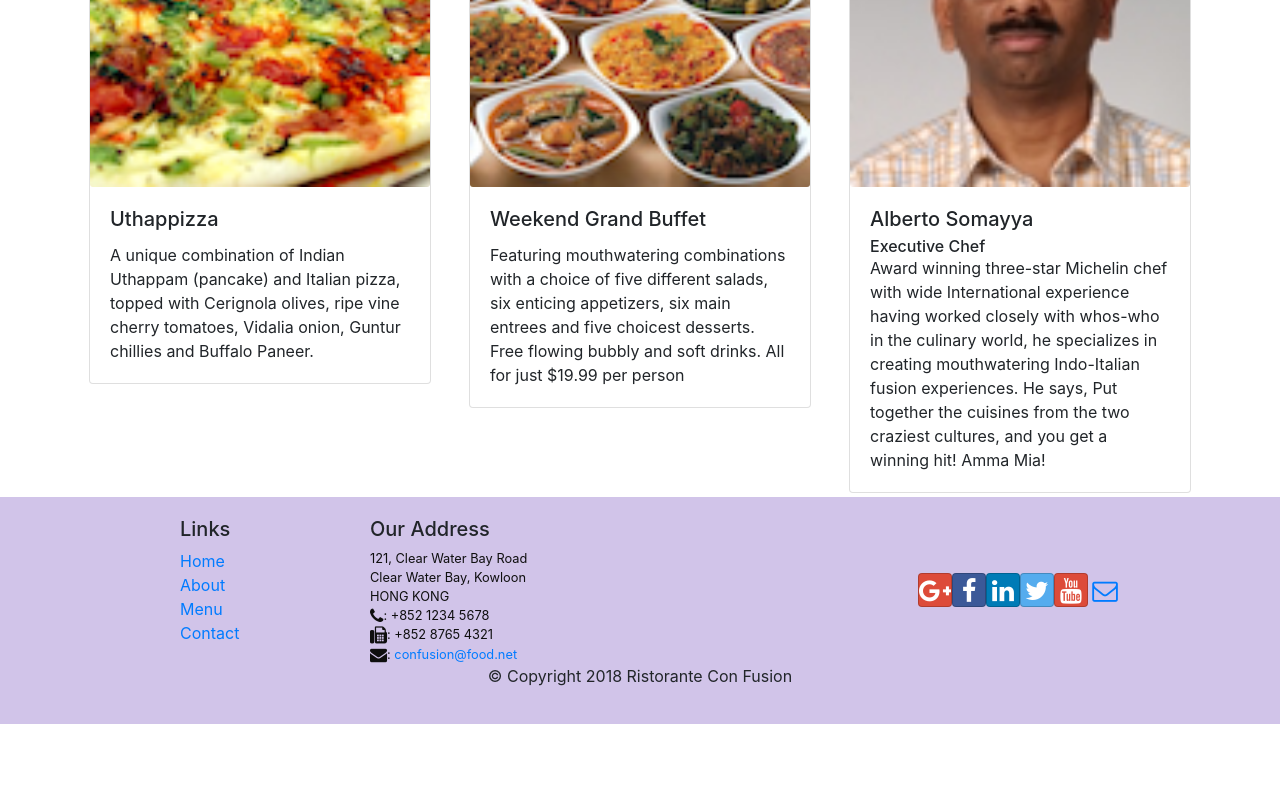
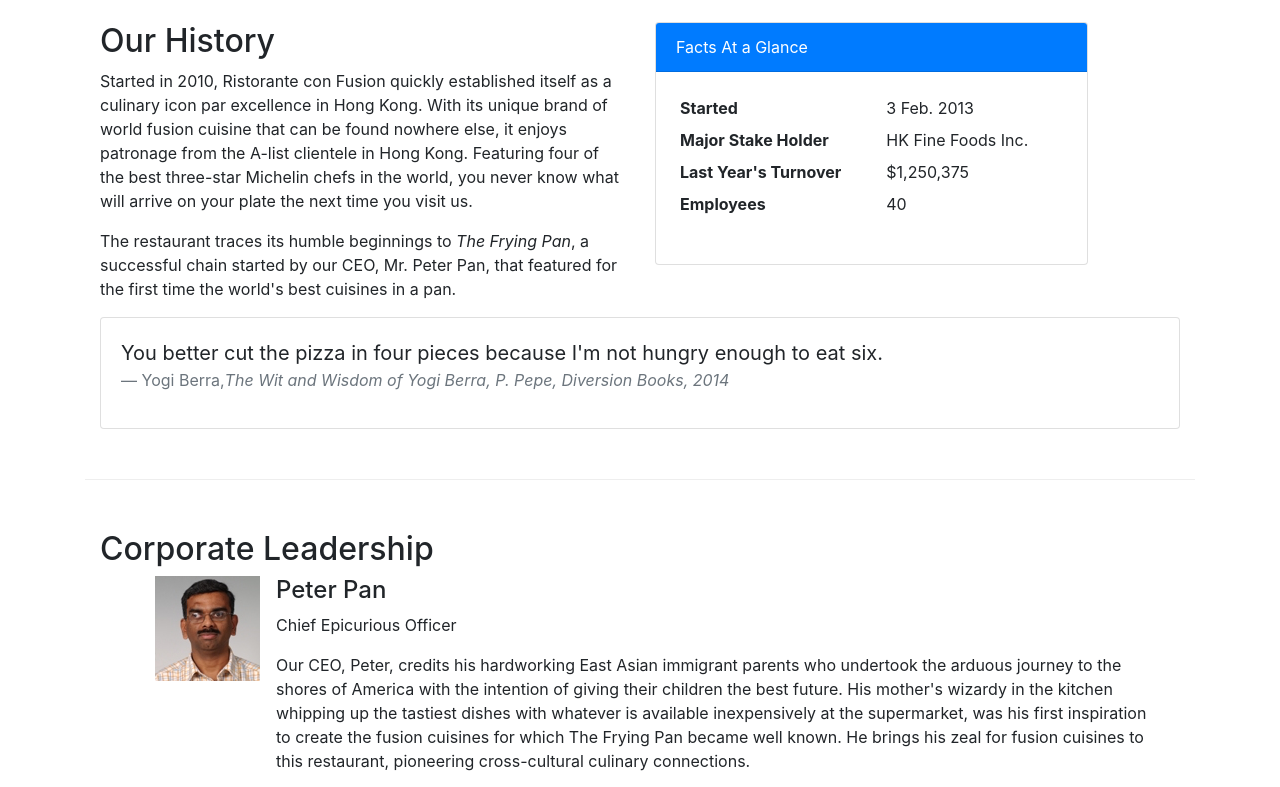
Before and after one commit to sgurmeet/frontent-react-assignments, a React (Create React App) app: page /aboutus in a window 1280 px wide. Before the commit this address led to /home. Shown: the part 500-1287 px from the top of the page. Before the commit the page ends 1224 px from the top, so only its background shows below. Built offline with nearby package versions, Linux system fonts and the light colour scheme.

Commit message:
Assignment 2

```diff
--- /dev/null
+++ b/src/components/AboutComponent.js
@@ -0,0 +1,102 @@
+import React from 'react';
+import { Breadcrumb, BreadcrumbItem, Card, CardBody, CardHeader, Media } from 'reactstrap';
+import { Link } from 'react-router-dom';
+
+function RenderLeader({leader}) {
+    var imgStyle = {
+        minWidth: "128px",
+    };
+
+    return (
+        <div className="container">
+            <p>
+                <Media>
+                    <Media left href="#">
+                        <Media className="mr-3" object src={leader.image} alt={leader.name} />
+                    </Media>
+                    <Media body>
+                        <Media heading>
+                            {leader.name}
+                        </Media>
+                        <p>{leader.designation}</p>
+                        {leader.description}
+                    </Media>
+                </Media>
+            </p>
+        </div>
+    );
+}
+
+function About(props) {
+
+    const leaders = props.leaders.map((leader) => {
+        return (
+            <RenderLeader leader={leader} />
+        );
+    });
+
+    return(
+        <div className="container">
+            <div className="row">
+                <Breadcrumb>
+                    <BreadcrumbItem><Link to="/home">Home</Link></BreadcrumbItem>
+                    <BreadcrumbItem active>About Us</BreadcrumbItem>
+                </Breadcrumb>
+                <div className="col-12">
+                    <h3>About Us</h3>
+                    <hr />
+                </div>
+            </div>
+            <div className="row row-content">
+                <div className="col-12 col-md-6">
+                    <h2>Our History</h2>
+                    <p>Started in 2010, Ristorante con Fusion quickly established itself as a culinary icon par excellence in Hong Kong. With its unique brand of world fusion cuisine that can be found nowhere else, it enjoys patronage from the A-list clientele in Hong Kong.  Featuring four of the best three-star Michelin chefs in the world, you never know what will arrive on your plate the next time you visit us.</p>
+                    <p>The restaurant traces its humble beginnings to <em>The Frying Pan</em>, a successful chain started by our CEO, Mr. Peter Pan, that featured for the first time the world's best cuisines in a pan.</p>
+                </div>
+                <div className="col-12 col-md-5">
+                    <Card>
+                        <CardHeader className="bg-primary text-white">Facts At a Glance</CardHeader>
+                        <CardBody>
+                            <dl className="row p-1">
+                                <dt className="col-6">Started</dt>
+                                <dd className="col-6">3 Feb. 2013</dd>
+                                <dt className="col-6">Major Stake Holder</dt>
+                                <dd className="col-6">HK Fine Foods Inc.</dd>
+                                <dt className="col-6">Last Year's Turnover</dt>
+                                <dd className="col-6">$1,250,375</dd>
+                                <dt className="col-6">Employees</dt>
+                                <dd className="col-6">40</dd>
+                            </dl>
+                        </CardBody>
+                    </Card>
+                </div>
+                <div className="col-12">
+                    <Card>
+                        <CardBody className="bg-faded">
+                            <blockquote className="blockquote">
+                                <p className="mb-0">You better cut the pizza in four pieces because
+                                    I'm not hungry enough to eat six.</p>
+                                <footer className="blockquote-footer">Yogi Berra,
+                                <cite title="Source Title">The Wit and Wisdom of Yogi Berra,
+                                    P. Pepe, Diversion Books, 2014</cite>
+                                </footer>
+                            </blockquote>
+                        </CardBody>
+                    </Card>
+                </div>
+            </div>
+            <div className="row row-content">
+                <div className="col-12">
+                    <h2>Corporate Leadership</h2>
+                </div>
+                <div className="col-12">
+                    <Media list>
+                        {leaders}
+                    </Media>
+                </div>
+            </div>
+        </div>
+    );
+}
+
+export default About;
--- a/src/components/MainComponent.js
+++ b/src/components/MainComponent.js
@@ -9,6 +9,7 @@
 import Footer from './FooterComponent';
 import Home from './HomeComponent';
 import Contact from './ContactComponent';
+import About from './AboutComponent';
 
 import { Switch, Route, Redirect } from 'react-router-dom';
 
@@ -50,6 +51,7 @@
             <Route exact path="/menu" component={() => <Menu dishes={this.state.dishes} />} />
             <Route path="/menu/:dishId" component={DishWithId} />
             <Route exact path="/contactus" component = {Contact} />
+            <Route exact path="/aboutus" component = {() => <About leaders={this.state.leaders} />} />
             <Redirect to="/home" />
         </Switch>
         <Footer />
```
